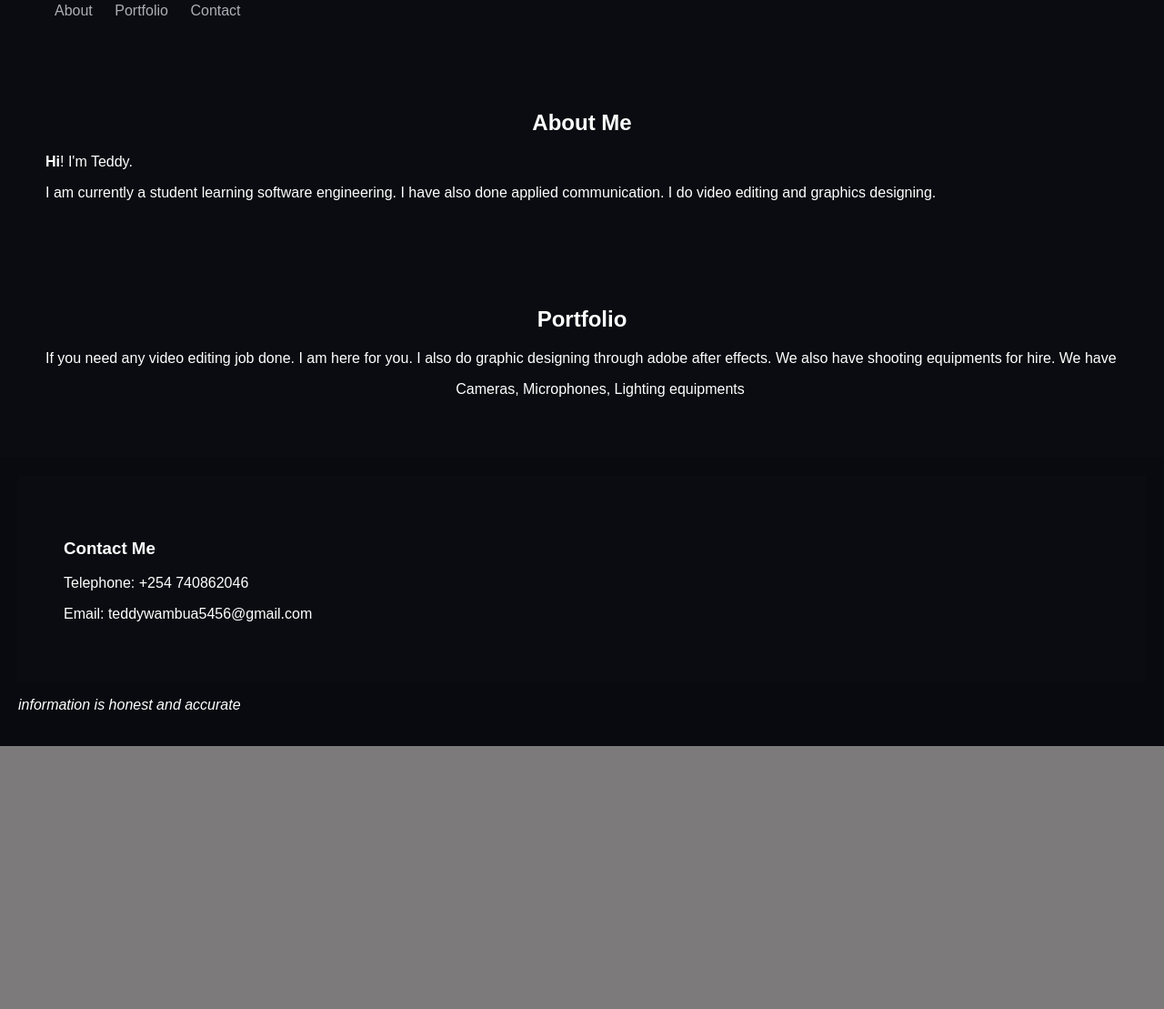
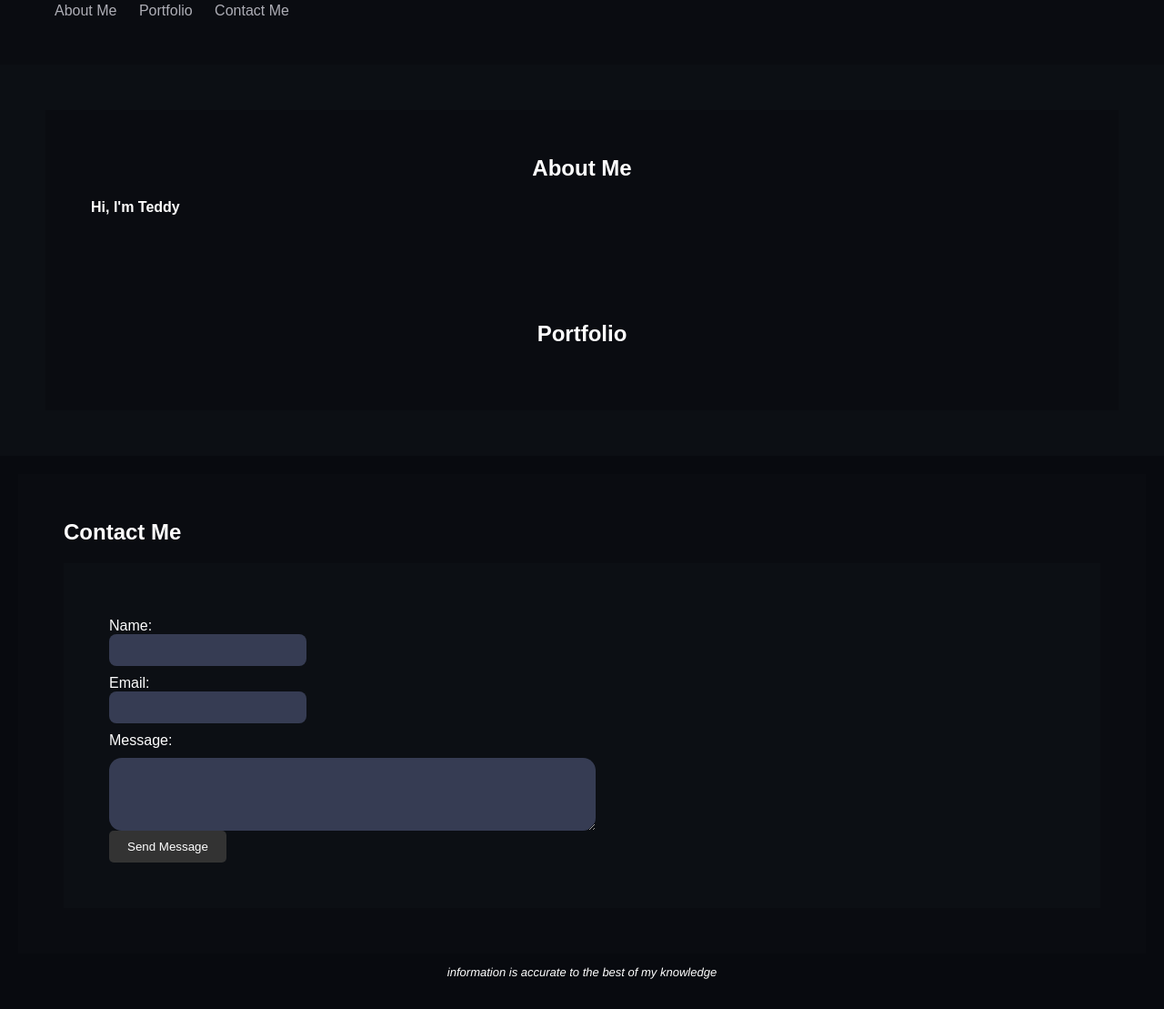
Before and after one commit to teddy5456/personal-portfolio, a plain HTML site: page Index.html in a window 1280 px wide. Shown: the part 172-1281 px from the top of the page at 91% size. Before the commit the page ends 992 px from the top, so only its background shows below. Drawn offline with Linux system fonts and the light colour scheme.

Commit message:
Completed assignment

```diff
--- a/Index.html
+++ b/Index.html
@@ -1,50 +1,54 @@
 <!DOCTYPE html>
 <html>
     <head>
-	<title>Teddy Wambua</title>
-	<link rel="stylesheet" href="style.css">
+        <meta charset="UTF-8">
+        <title> Teddy Wambua</title>
+        <link rel="stylesheet" href="Style.css">
     </head>
     <body>
         <header>
             <h1>Teddy Wambua</h1>
             <nav>
                 <ul>
-				<li><a href="#about">About</a></li>
+                    <li><a href="#about">About Me</a></li>
                     <li><a href="#portfolio">Portfolio</a></li>
-				<li><a href="#contact">Contact</a></li>
+                    <li><a href="#contact">Contact Me</a></li>
                 </ul>
             </nav>
         </header>
-
+        <div>
             <div id="about">
-		<h2>About Me</h2>
-		<p><strong>Hi</strong>! I'm Teddy. </p>
-		<p> I am currently a student learning software engineering. I have also done applied communication. I do video editing and graphics designing.</p>
+                <h2> About Me</h2>
+                <p>
+                    <strong>Hi, I'm Teddy</strong>
+                </p>
             </div>
-
             <div id="portfolio">
                 <h2>Portfolio</h2>
-		<p>If you need any video editing job done. I am here for you. I also do graphic designing through adobe after effects. We also have shooting equipments for hire. We have
-			<ul>
-				<li>Cameras</li>,
-				<li>Microphones</li>,
-				<li>Lighting equipments</li>
-			</ul>
-		</p>
+                <p></p>
             </div>
+        </div>
+    </body>
+    <footer>
+        <div id="contact">
+            <h2>Contact Me</h2>
+            <form>
+                <div>
+                <label for="name">Name:</label>
+                <input type="text" id="name" name="name" required>
 
 
+                <label for="email">Email:</label>
+                <input type="email" id="email" name="email" required>
 
-	<footer>
-		<div id="contact">
-			<h3>Contact Me</h3>
-			<p>Telephone: +254 740862046</p>
-			<p>Email: teddywambua5456@gmail.com</p>
+
+                <label for="message">Message:</label>
+                <textarea id="message" name="message" required></textarea>
+                <button type="submit" onclick="sendForm()">Send Message</button>
                 </div>
-
-		<p>
-			<em>information is honest and accurate</em>
-		</p>
+            </form>
+        </div>
+        <p> <em>information is accurate to the best of my knowledge</em></p>
     </footer>
-</body>
+    <script src="Index.js"></script>
 </html>
--- /dev/null
+++ b/Index.js
@@ -0,0 +1,12 @@
+function sendForm() {
+    const form = document.getElementById("myForm");
+    const formData = new FormData(form);
+
+    const email = "teddywambua043@gmail.com";
+    const subject = "Form Submission";
+    let body= "";
+    for (const pair of formData.entries()) {
+        body += pair[0] + ": " +pair[1] + "%OD%OA";
+    }
+    const mailtolink = "mailto:" + email + "?subject" + subject + "&body" + body;
+}
--- a/style.css
+++ b/style.css
@@ -34,6 +34,7 @@ nav li a {
 }
 
 div {
+    margin: 0;
 	padding: 50px;
     background-color: #0c0f14;
 }
@@ -43,12 +44,6 @@ h2 {
 	margin-top: 0;
 }
 
-footer {
-	background-color: #080a0f;
-	color: #fff;
-	padding: 20px;
-	text-align: center;
-}
 #about {
     background-color: #0a0c11;
     color: #fff;
@@ -59,15 +54,80 @@ footer {
     color: #fff;
     text-align: center;
 }
+
 #contact {
     background-color: #0a0c11;
     color: #fff;
     text-align:left
 }
+
 p {
-    font-weight: 10;
+    font-weight:10;
     text-align: justify;
 }
-#portfolio li {
-    display:inline-block
+
+footer {
+	background-color: #080a0f;
+	color: #fff;
+	padding: 20px;
+	text-align: center;
 }
+
+form label {
+	display: block;
+	margin-top: 10px;
+}
+form textarea {
+	display: block;
+	margin-top: 10px;
+}
+
+form button {
+	background-color: #333;
+	color: #fff;
+	padding: 10px 20px;
+	border: none;
+	border-radius: 5px;
+	cursor: pointer;
+}
+
+form button:hover {
+	background-color: #271c1c;
+}
+
+#name {
+	background-color: #363c53;
+	border: none;
+	padding: 10px 20px;
+	border-radius: 8px;
+	color: #9c9ca8;
+
+}
+
+#email {
+	background-color: #363c53;
+	border: none;
+	padding: 10px 20px;
+	border-radius: 8px;
+	color: #aeaeb6;
+
+}
+
+#message {
+	background-color: #363c53;
+	border: none;
+	padding: 25px 180px;
+	border-radius: 14px;
+	text-align: justify;
+	color: aliceblue;
+}
+
+#message:hover {
+	background-color:#222533
+}
+
+footer p {
+	font-size: small;
+	font-family: helvetica;
+	text-align: center;
+}
```
Lines whose indentation alone changed are shown as unchanged.
